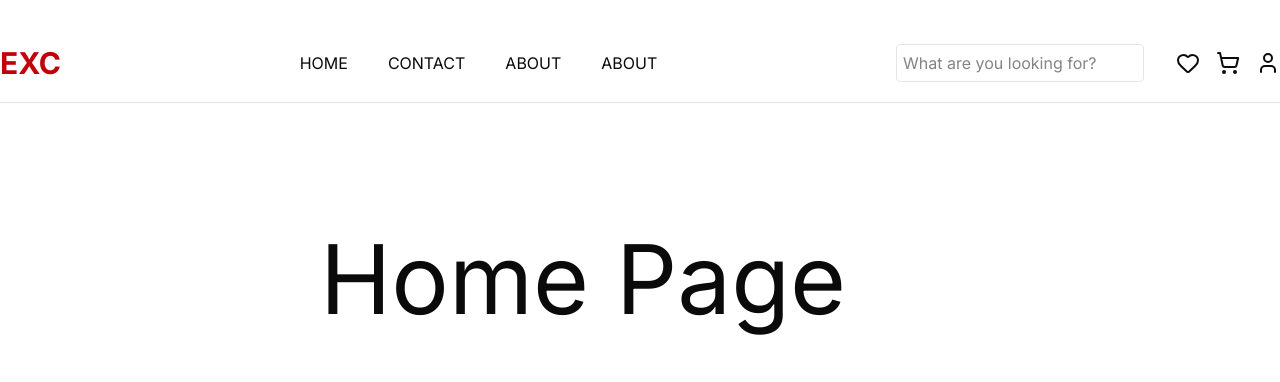
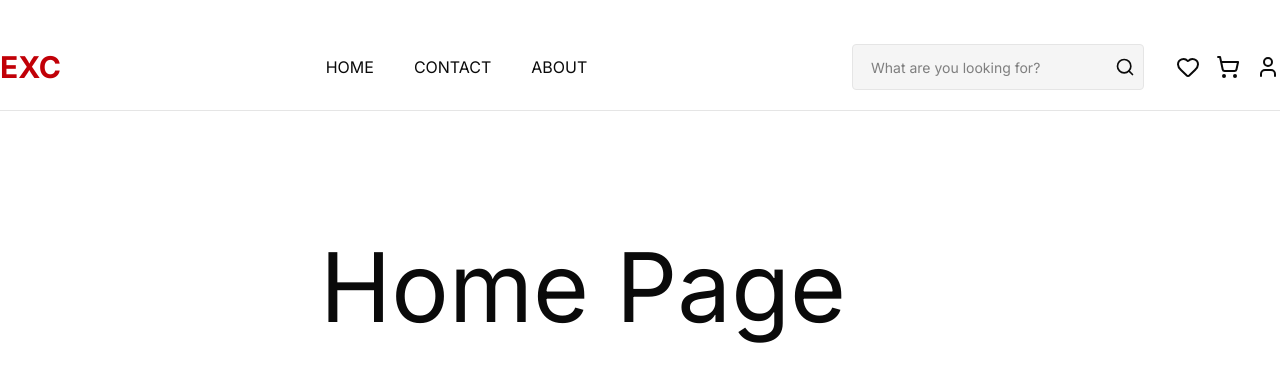
Before and after one commit to durim-dev/exclusive-shopify-store, a Next.js app: page / in a window 1280 px wide. Shown: the top 382 px of the page. Built offline with nearby package versions, Linux system fonts and the light colour scheme.

Commit message:
added search icon  to search input and made wishlist and cart links to navigate

```diff
--- a/components/ui/header.tsx
+++ b/components/ui/header.tsx
@@ -1,5 +1,5 @@
 import Link from "next/link";
-import { Heart, Menu, ShoppingCart, User } from "lucide-react";
+import { Heart, Menu, Search, ShoppingCart, User } from "lucide-react";
 
 export const Header = () => {
   return (
@@ -23,22 +23,28 @@ export const Header = () => {
           <li>
             <Link href="/about">About</Link>
           </li>
-          <li>
-            <Link href="/about">About</Link>
-          </li>
         </ul>
       </nav>
 
       <div className="flex items-center gap-8">
+        <div className="hidden md:flex items-center border rounded bg-accent px-2">
           <input
             type="search"
             placeholder="What are you looking for?"
-          className="hidden md:flex p-1.5 border rounded"
+            className="p-2.5 focus:border-none focus:outline-none bg-transparent placeholder:text-sm"
           />
+          <Search size="20" />
+        </div>
 
         <div className="flex items-center gap-4">
+          <Link href="wishlist">
             <Heart />
+          </Link>
+
+          <Link href="cart">
             <ShoppingCart />
+          </Link>
+
           <div>
             <User />
           </div>
```
Lines whose indentation alone changed are shown as unchanged.
